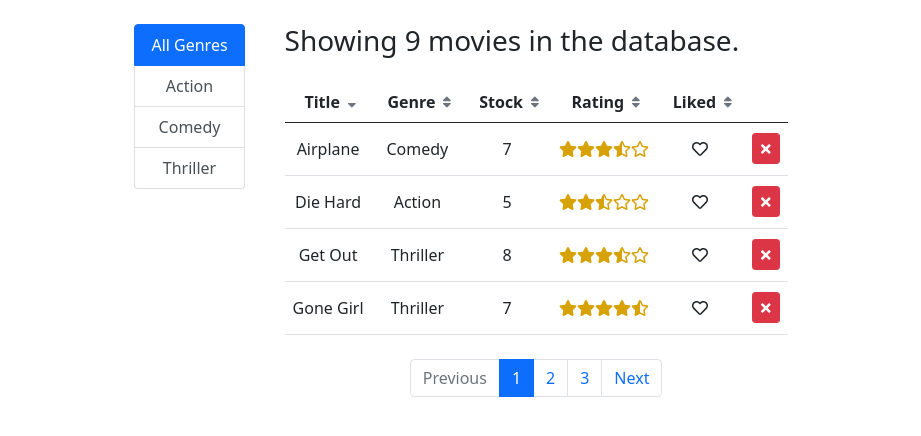
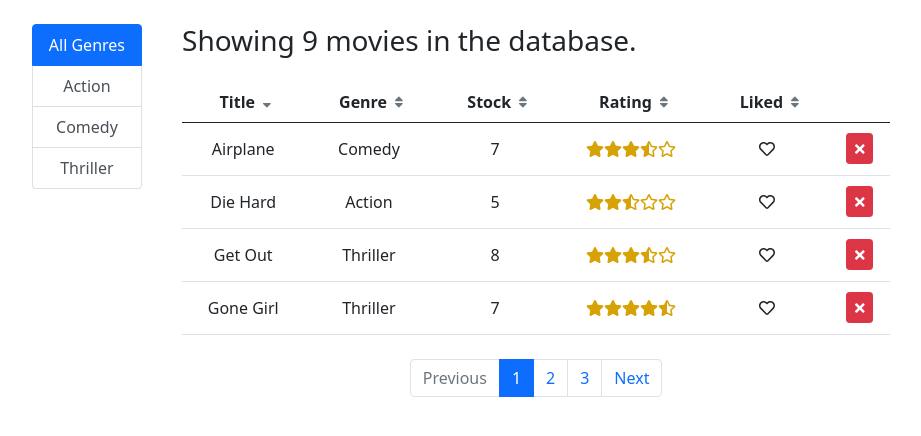
Before and after one commit to kevduc/react-movie-app-exercise, a React (Create React App) app: page / in a window 1280 px wide. Shown: the top 436 px of the page, without its empty margins (179-1100 px from the left). Built offline with nearby package versions, Linux system fonts and the light colour scheme.

Commit message:
Better display on desktop (max-width)

```diff
--- a/src/components/Movies.jsx
+++ b/src/components/Movies.jsx
@@ -95,10 +95,10 @@ class Movies extends Component {
           <div className="genre-selection col d-flex flex-column align-items-right mr-3 mb-4 text-center">
             <ListGroup items={genres} selectedItem={selectedGenre} onItemSelect={this.handleGenreChange} />
           </div>
-          <div className="col d-flex flex-column align-items-stretch mw-max-content">
+          <div className="results col d-flex flex-column align-items-stretch">
             <p className="h3 mb-4">Showing {totalMovieCount} movies in the database.</p>
 
-            <div className="table-responsive text-nowrap mw-max-content">
+            <div className="table-responsive text-nowrap">
               <MoviesTable
                 movies={moviesOnPage}
                 sortColumn={sortColumn}
--- a/src/scss/main.scss
+++ b/src/scss/main.scss
@@ -2,6 +2,10 @@
 
 .mw-max-content {
   max-width: max-content;
+}
+
+.results {
+  max-width: 80ch;
 }
 
 @include media-breakpoint-up(sm) {
```
Also changed, not shown: src/css/main.css.
